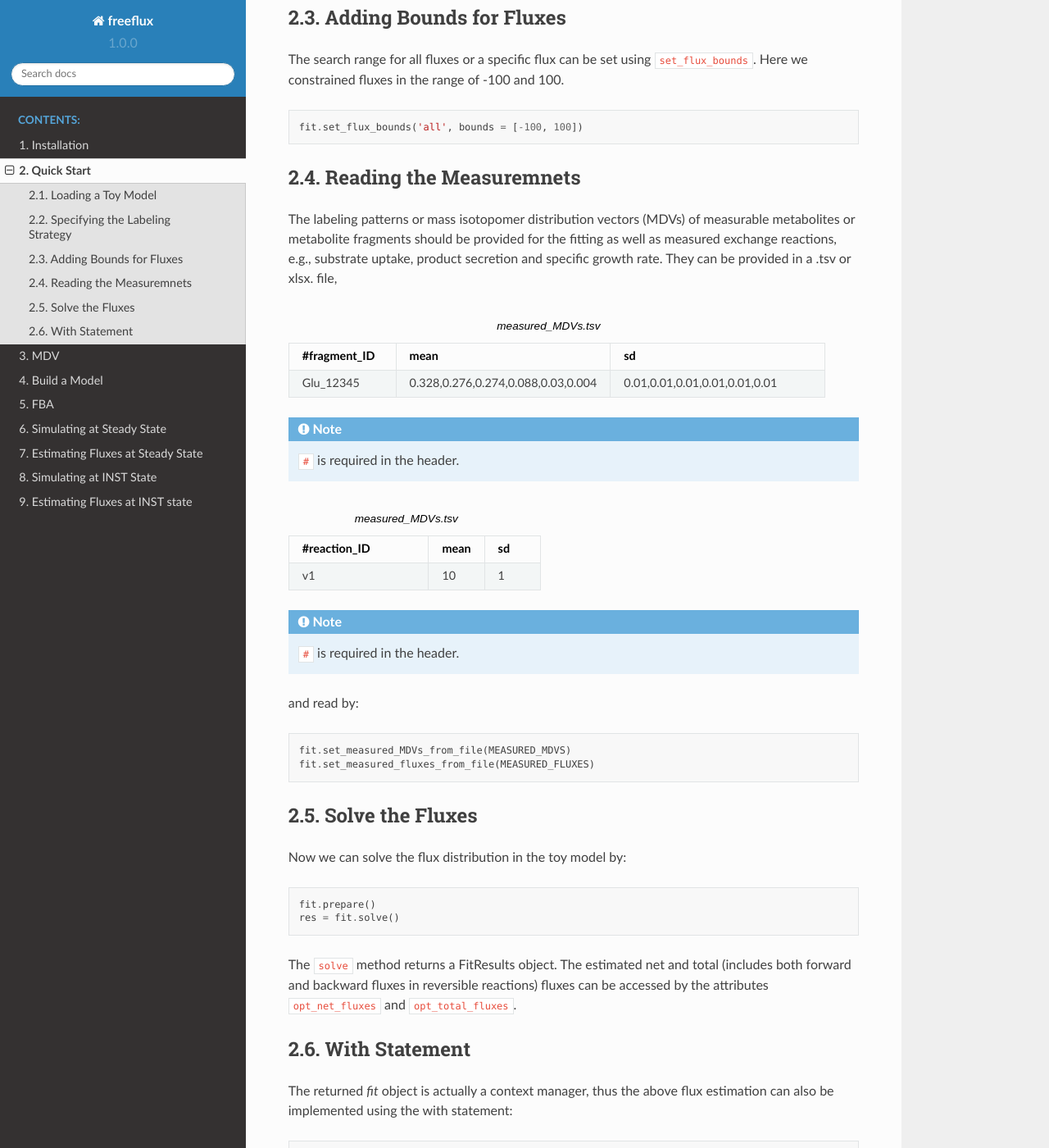
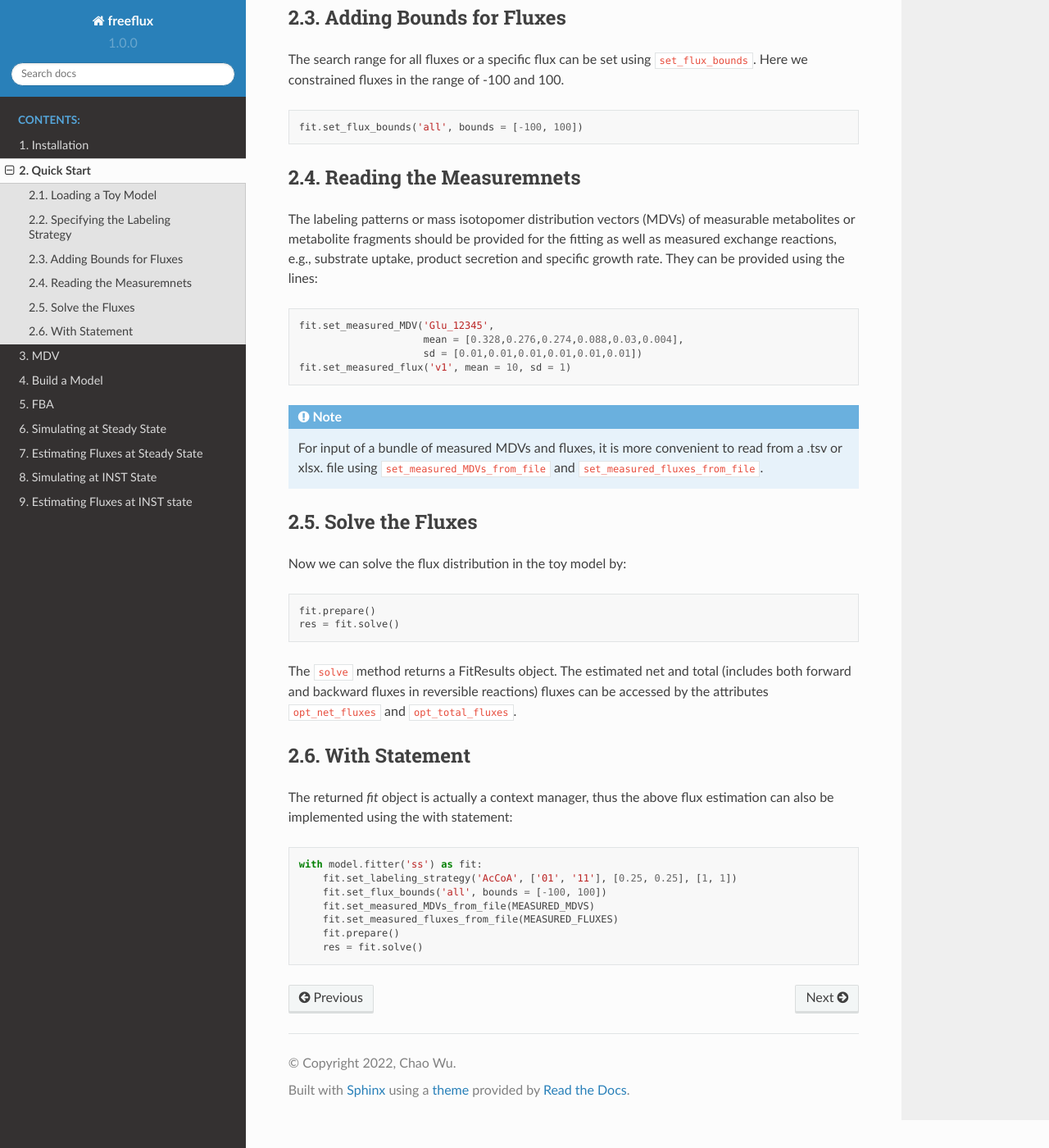
Before and after one commit to Chaowu88/freeflux, a Sphinx documentation site: the page built from docs/source/quickstart.rst, in a window 1280 px wide and 1400 px high, scrolled down 1304 px. Shown: the whole window at 82% size. Built offline with Sphinx 7.4.7 and the Read the Docs theme 2.0.0, drawn with Linux system fonts in a browser that asks for light colours.

Commit message:
Update quickstart.rst

```diff
--- a/docs/source/quickstart.rst
+++ b/docs/source/quickstart.rst
@@ -84,42 +84,17 @@ The search range for all fluxes or a specific flux can be set using ``set_flux_b
 Reading the Measuremnets
 ------------------------
 
-The labeling patterns or mass isotopomer distribution vectors (MDVs) of measurable metabolites or metabolite fragments should be provided for the fitting as well as measured exchange reactions, e.g., substrate uptake, product secretion and specific growth rate. They can be provided in a .tsv or xlsx. file,
-
-.. list-table:: measured_MDVs.tsv
-   :widths: 25 50 50
-   :header-rows: 1
-
-   * - #fragment_ID
-     - mean
-     - sd
-   * - Glu_12345
-     - 0.328,0.276,0.274,0.088,0.03,0.004
-     - 0.01,0.01,0.01,0.01,0.01,0.01
-
-.. Note::
-   ``#`` is required in the header.
-
-.. list-table:: measured_MDVs.tsv
-   :widths: 25 10 10
-   :header-rows: 1
-
-   * - #reaction_ID
-     - mean
-     - sd
-   * - v1
-     - 10
-     - 1
-
-.. Note::
-   ``#`` is required in the header.
-
-and read by:
+The labeling patterns or mass isotopomer distribution vectors (MDVs) of measurable metabolites or metabolite fragments should be provided for the fitting as well as measured exchange reactions, e.g., substrate uptake, product secretion and specific growth rate. They can be provided using the lines:
 
 .. code-block:: python
 
-   fit.set_measured_MDVs_from_file(MEASURED_MDVS)
-   fit.set_measured_fluxes_from_file(MEASURED_FLUXES)
+   fit.set_measured_MDV('Glu_12345',
+                        mean = [0.328,0.276,0.274,0.088,0.03,0.004],
+                        sd = [0.01,0.01,0.01,0.01,0.01,0.01])
+   fit.set_measured_flux('v1', mean = 10, sd = 1)
+
+.. Note::
+   For input of a bundle of measured MDVs and fluxes, it is more convenient to read from a .tsv or xlsx. file using ``set_measured_MDVs_from_file`` and ``set_measured_fluxes_from_file``.
 
 Solve the Fluxes
 ----------------
```
